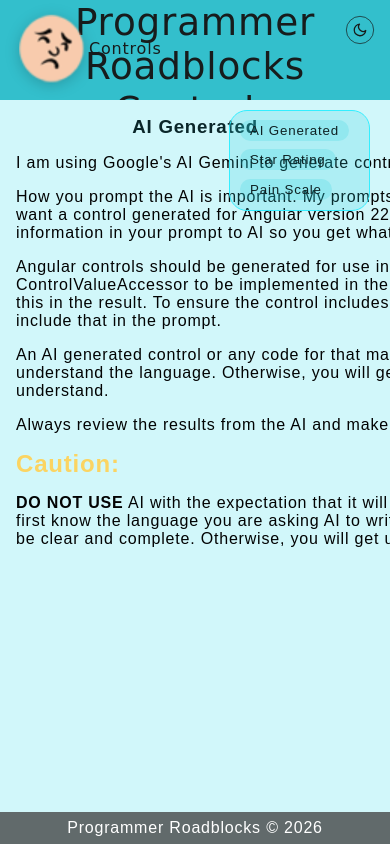
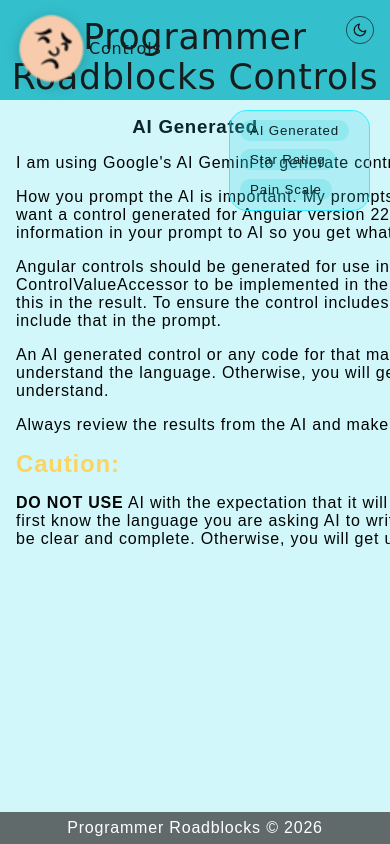
Before and after one commit to PRBDUDE/prb-controls, an Angular app: page /home in a window 390 px wide. Built offline with nearby package versions, Linux system fonts and the light colour scheme.

Commit message:
adjust header font-size for narrow screen

```diff
--- a/src/app/core/header/header.scss
+++ b/src/app/core/header/header.scss
@@ -25,6 +25,7 @@
 
   &-text {
     font-size: 32pt;
+    padding-top: 0.3em;
   }
 
   &-theme-toggle {
@@ -53,7 +54,8 @@
 @media screen and (max-width: 1024px) {
   .header {
     &-text {
-      font-size: 28pt;
+      font-size: 26pt;
+      padding-top: 0.5em;
     }
   }
 }
```
